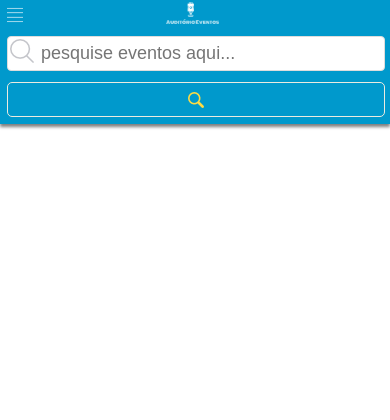
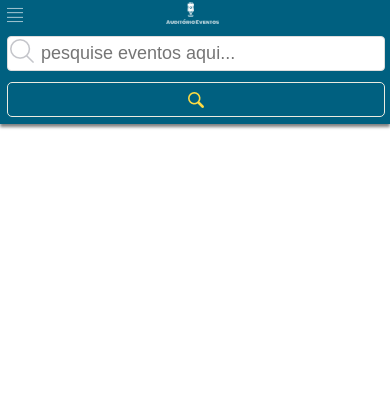
Before and after one commit to ivanmrosa/retorica, a Django app: page /evento/ in a window 390 px wide. Shown: the top 420 px of the page. Run offline with Django 3.2, Linux system fonts and the light colour scheme; the visitor is signed in with stand-in values (Sample User, id 1); data comes from the database, SQL or seed files in the repository; data that the repository does not hold is empty.

Commit message:
ajuste template

```diff
--- a/retorica/static/css/evento/evento_index.css
+++ b/retorica/static/css/evento/evento_index.css
@@ -70,9 +70,9 @@ img[src='/upload/']{
   height: 50px;
 }
 
-.palestrante{
+/*.palestrante{
   margin-left: 50px;
-}
+}*/
 
 .btn-float-participar{
    margin-left: 80%;
@@ -163,10 +163,10 @@ img[src='/upload/']{
     }
 
 
-    .palestrante{
+   /* .palestrante{
       width: 85%;
       margin-left: 50px;
-    }
+    }*/
 
     .group-pesq{
       margin-top: 0px;
--- a/retorica/static/css/rlib.css
+++ b/retorica/static/css/rlib.css
@@ -111,7 +111,7 @@ pre{
 }
 
 .menu.menu-full{
-  background-color: #0099cc;
+  background-color: #006080;/*#0099cc;*/
   box-shadow: gray 5px 5px 10px 0px;
 
 }
@@ -125,7 +125,7 @@ pre{
 
 .menu{
   border-right: 1px solid #ebebe0;
-  background-color:#0099cc;
+  background-color:  #006080;/*#0099cc;*/
   position: fixed;
   box-sizing: border-box;
 
@@ -599,6 +599,10 @@ a{
    color:#66a2ff !important;
 }
 
+.bck-menu-blue{
+  background-color:#006080 !important;
+}
+
 .white{
   color: white !important;
 }
@@ -725,7 +729,7 @@ a{
 }
 
 .btn:hover{
-   background-color:ghostwhite;
+   background-color:ghostwhite !important;
    color:#66a2ff;
 }
 
@@ -901,8 +905,10 @@ a.btn{
   position: fixed;
   z-index:3000;
   max-height:75px;
-  background-color:#0099cc;
+  /*background-color:#0099cc;*/
+  background-color:#006080;
 }
+
 
 .after-header{
   padding-top: 75px;
@@ -988,7 +994,6 @@ a.btn{
     margin-right: 0px;
     margin-bottom: 5px;
     border-radius: 5px;
-
     height: 100%;
 	width: 100%;
     overflow: auto;
@@ -1114,6 +1119,7 @@ textarea.field, .form-field  textarea{
   border-color:red;
 }
 
+
 .circle.circle-small-small.cancel{
   background-image:url(../images/cancel3-24.png);
   background-size: 12px;
@@ -1132,6 +1138,10 @@ textarea.field, .form-field  textarea{
   border-color:green;
 }
 
+.bottom-right{
+  bottom: 3%;
+  left: 82%;
+}
 
 .search {
     background-image: url(../images/search5-24.png);
@@ -1301,10 +1311,10 @@ textarea.field, .form-field  textarea{
 	.menu .menu-content::before{
 	   display: inline;
 	   content:url(../images/menu3.png);
-	   height:18px;
-	   min-width: 18px;
-	   max-width: 18px;
-	   width: 18px;
+	   height:24px;
+	   min-width: 24px;
+	   max-width: 24px;
+	   width: 24px;
 	   padding-left: 7px;
 	   padding-top: 7px;
 	   cursor:pointer;
@@ -1431,6 +1441,8 @@ textarea.field, .form-field  textarea{
      display: block;
      box-sizing: border-box;
      padding: 5px;
+     bottom: 0%;
+     left: 85%;
    }
 
    [data-model]{
--- a/retorica/static/js/rlib.js
+++ b/retorica/static/js/rlib.js
@@ -802,11 +802,11 @@ mainLib.pageControl.prototype.draw = function() {
     groupBody.draw();
 
     var painelClose = new mainLib.panel(groupBody.htmlElement);
-    painelClose.htmlClass = 'flo-right fixed close-tab';
+    painelClose.htmlClass = 'fixed close-tab';
     painelClose.draw();
 
     var linkClose = new mainLib.link('javascript:void(0)', painelClose.htmlElement);
-    linkClose.htmlClass = "circle circle-small-small cancel ";
+    linkClose.htmlClass = "circle circle-small cancel suspended";
 
     var closeTab = function(){
       mainLib.removeClass('active', this.parentNode.parentNode)
--- a/retorica/template/evento/evento_index.html
+++ b/retorica/template/evento/evento_index.html
@@ -19,7 +19,7 @@
                    data-relative-img-url="/upload/" id="pesquisa_evento">
         </div>
         <div class="col col-1 ">
-            <a href="javascript:void(0)" class="btn full-width btn-search" id="btn-pesquisa_eventos"></a>
+            <a href="javascript:void(0)" class="btn full-width btn-search bck-menu-blue" id="btn-pesquisa_eventos"></a>
         </div>
     </div>
     <div class="col col-1 flo-right hide-mobile ">
@@ -162,7 +162,7 @@
             </a>
 
             <a href="javascript:void(0)" class="btn btn-blue"
-               onclick="evento.limpar_template();evento.ir_pagina('gerenciar-evento-tabs', 'gerenciar_eventos')">
+               onclick="evento.limpar_template();evento.ir_pagina('gerenciar-evento-tabs', 'gerenciar_eventos');mainLib.find('#criar_editar_evento').first().click()">
                 <img src="/static/images/add32_1.png">
                 <div class="white small-font">adicionar evento</div>
             </a>
@@ -472,20 +472,20 @@
                 </div>
             </section>
             <section id="gerenciar-eventos-tarefas" class="col col-10">
-                <div class="col col-1">
+                <div class="col col-2">
                     <a class="btn btn-blue full-width"
                        onclick="evento.carregar_participantes_evento();">
                         <img src="/static/images/event32_1.png">
                         <div class="white small-font">gerenciar participantes</div>
                     </a>
                 </div>
-                <div class="col col-1">
+                <div class="col col-2">
                     <a class="btn btn-blue full-width"
                        onclick="evento.ir_pagina('gerenciar-eventos-relatorios', 'gerenciar-eventos-tarefas')">
                         <img src="/static/images/graph32.png">
                         <div class="white small-font">dados gerenciais</div>
                     </a></div>
-                <div class="col col-1">
+                <div class="col col-2">
                     <a class="btn btn-blue full-width"
                        onclick="evento.ir_pagina('enviar-email-participantes', 'gerenciar-eventos-tarefas')">
                         <img src="/static/images/envelope.png">
@@ -548,8 +548,8 @@
     <section id="detalhe_evento" class="popup full">
         <div class="popup-body bck-white">
             <div data-model="evento_detalhe">
-                <div class="fixed flo-right">
-                    <a href="javascript:void(0)" class="circle circle-small-small cancel"
+                <div class="fixed bottom-right stay-on-top">
+                    <a href="javascript:void(0)" class="circle circle-small cancel"
                        onclick="evento.fechar_detalhe_evento()"></a>
                 </div>
                 <div class="col col-2"></div>
```
